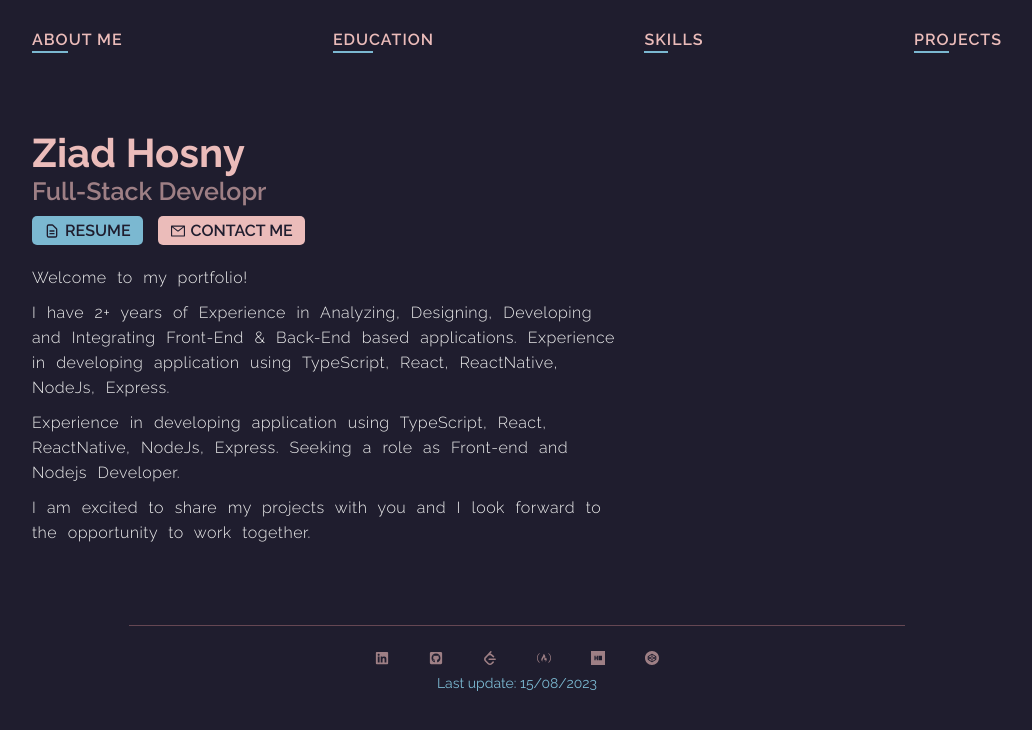
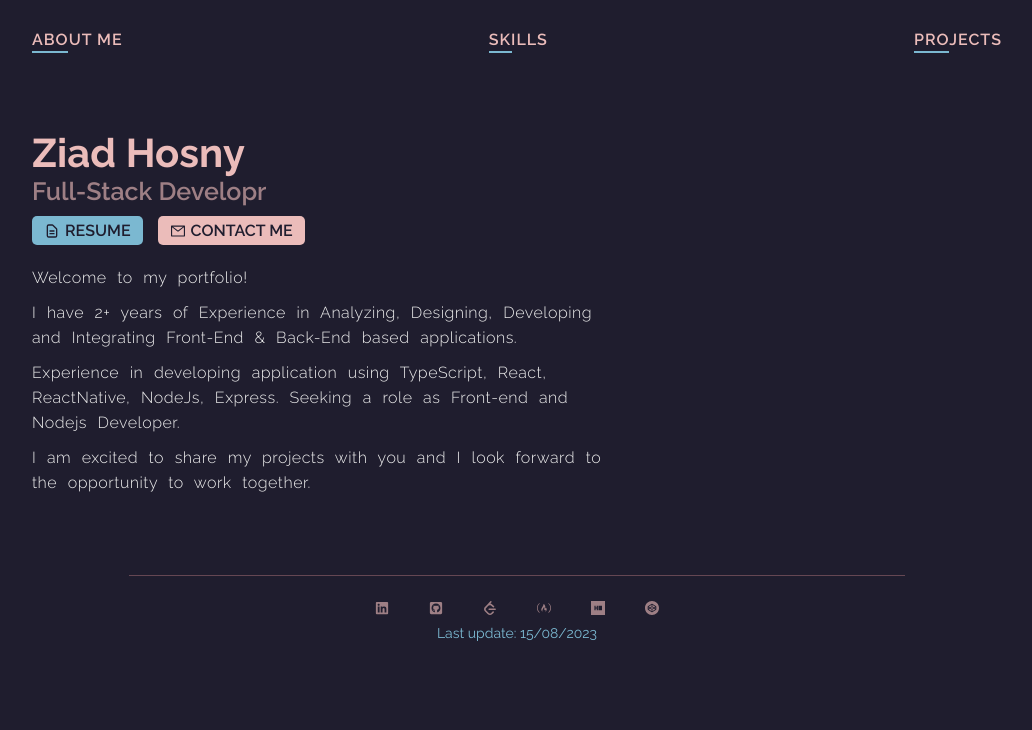
Before and after one commit to ZiadHosny/portfolio, a Next.js app: page / in a window 1280 px wide. Shown: the top 730 px of the page, without its empty margins (123-1155 px from the left). Built offline with nearby package versions, Linux system fonts and the light colour scheme.

Commit message:
remove unused link

```diff
--- a/src/app/page.tsx
+++ b/src/app/page.tsx
@@ -40,7 +40,7 @@ export default function AboutMe() {
             Welcome to my portfolio!
           </p>
           <p>
-            I have 2+ years of Experience in Analyzing, Designing, Developing and Integrating Front-End & Back-End based applications. Experience in developing application using TypeScript, React, ReactNative, NodeJs, Express.
+            I have 2+ years of Experience in Analyzing, Designing, Developing and Integrating Front-End & Back-End based applications.
           </p>
           <p>
             Experience in developing application using TypeScript, React, ReactNative, NodeJs, Express. Seeking a role
--- a/src/components/Navbar/Links.tsx
+++ b/src/components/Navbar/Links.tsx
@@ -9,11 +9,11 @@ export const Links = () => {
                     About me
                 </Link>
             </li>
-            <li className="item-list">
+            {/* <li className="item-list">
                 <Link href="/education" className="item-link">
                     Education
                 </Link>
-            </li>
+            </li> */}
             <li className="item-list">
                 <Link href="/skills" className="item-link">
                     Skills
```
